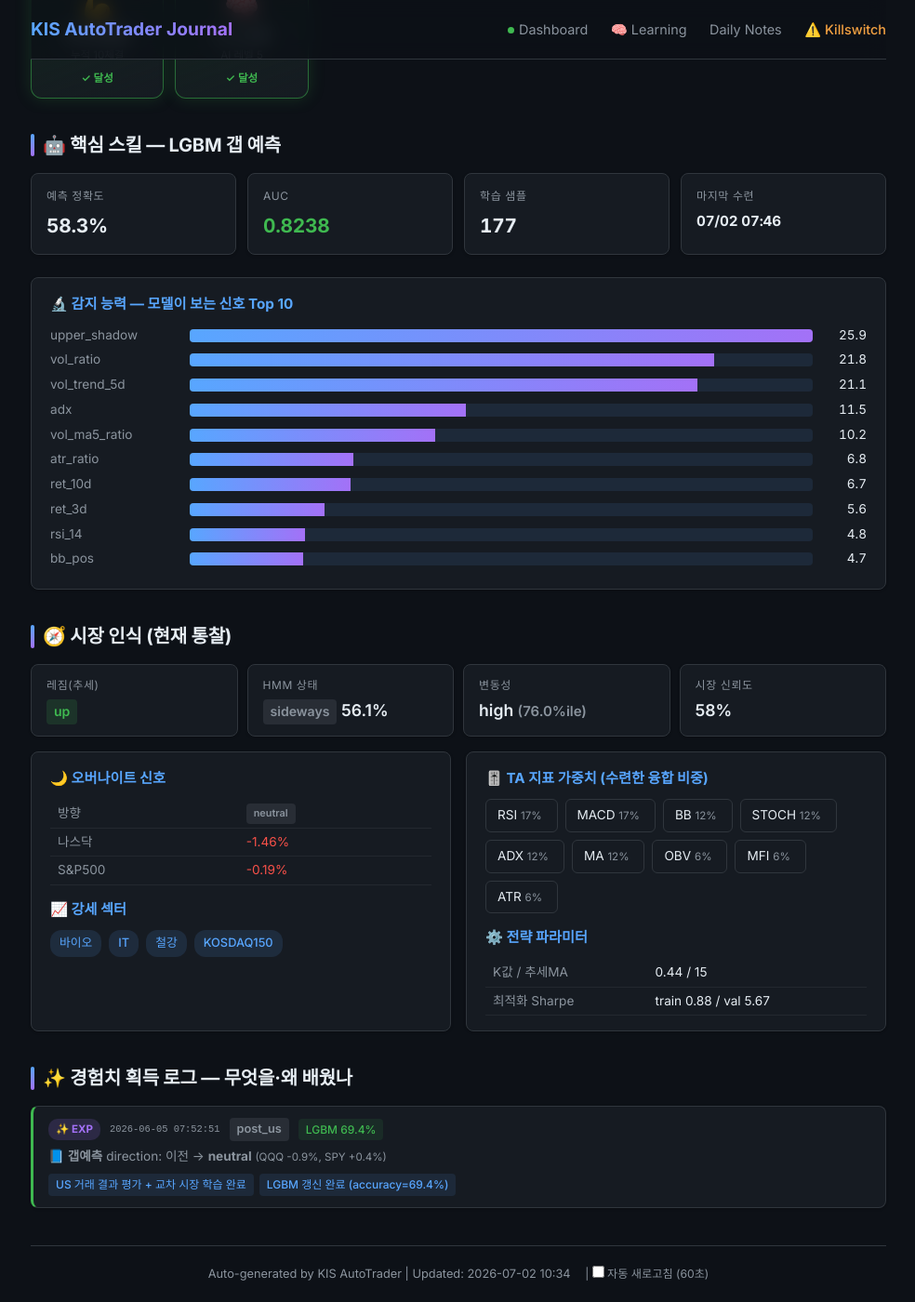
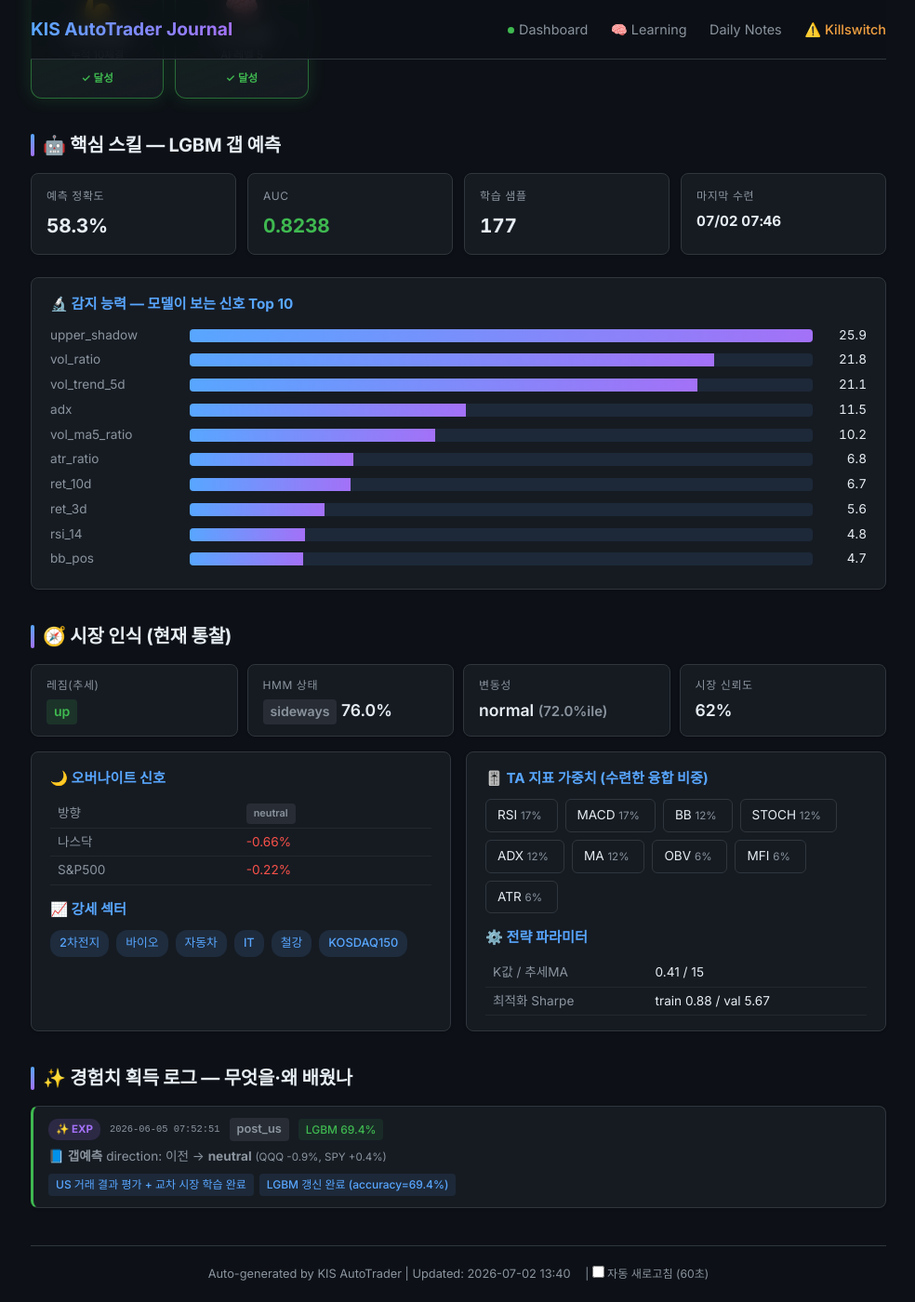
Before and after one commit to BudongJW/kis-trading-journal, a Jekyll site: the page built from learning.html, in a window 1280 px wide and 1400 px high, scrolled down 652 px. Shown: the whole window at 93% size, without its empty margins (147-1131 px from the left). Built offline with Jekyll 4.4.1, drawn with Linux system fonts in a browser that asks for light colours; nearby versions of some CDN libraries; some of the changed text lies outside the part shown.

Commit message:
auto: portfolio update 13:40

```diff
--- a/_data/portfolio.json
+++ b/_data/portfolio.json
@@ -1,5 +1,5 @@
 {
-  "updated_at": "2026-07-02T10:34:25.663140",
+  "updated_at": "2026-07-02T13:40:49.297035",
   "initial_capital": 500000,
   "cash": 647350,
   "holdings": [
@@ -7,12 +7,11 @@
       "symbol": "114800",
       "name": "KODEX 인버스",
       "qty": 276,
-      "current_price": 965,
-      "value": 266340,
+      "current_price": 985,
+      "value": 271860,
       "buy_price": 904,
-      "pnl": 16836,
-      "pnl_pct": 6.74,
-      "manual": true,
+      "pnl": 22356,
+      "pnl_pct": 8.96,
       "stop_price": 877
     }
   ],
@@ -29,13 +28,13 @@
     "set_at": "",
     "set_by": ""
   },
-  "holdings_value": 266340,
-  "total_value": 913690,
-  "total_pnl": 12184,
-  "total_pnl_pct": 1.35,
+  "holdings_value": 271860,
+  "total_value": 919210,
+  "total_pnl": 17704,
+  "total_pnl_pct": 1.96,
   "realized_pnl": -4652,
-  "unrealized_pnl": 16836,
-  "total_trades": 39,
+  "unrealized_pnl": 22356,
+  "total_trades": 40,
   "completed_trades": 20,
   "winning_trades": 12,
   "losing_trades": 8,
@@ -484,6 +483,18 @@
       "price": 3364,
       "amount": 20184,
       "reason": "매도: 미국장 마감 청산"
+    },
+    {
+      "timestamp": "2026-06-30T12:25:00",
+      "date": "2026-06-30",
+      "time": "12:25:00",
+      "symbol": "114800",
+      "name": "KODEX 인버스",
+      "side": "buy",
+      "qty": 276,
+      "price": 903,
+      "amount": 249228,
+      "reason": "인버스 매수 백필: CAUTION 레짐 하락대응 (debug-once 미기록 복구)"
     },
     {
       "timestamp": "2026-07-01T00:12:19",
@@ -809,20 +820,20 @@
     "worst_trade": null
   },
   "costs": {
-    "total_fees": 1214,
+    "total_fees": 1251,
     "total_taxes": 1966,
-    "total_cost": 3180,
+    "total_cost": 3217,
     "realized_pnl_gross": -4652,
-    "realized_pnl_net": -7832,
+    "realized_pnl_net": -7869,
     "tax_exemption_remaining_krw": 2500000
   },
   "performance": {
-    "sharpe_ratio": 0.01,
+    "sharpe_ratio": 0.02,
     "max_drawdown_pct": -100.0,
     "profit_factor": 0.56,
     "avg_win_pct": 1.85,
     "avg_loss_pct": -2.85,
-    "total_return_pct": 2.44
+    "total_return_pct": 3.54
   },
   "r_summary": {},
   "daily_history": [
@@ -1344,33 +1355,35 @@
     },
     {
       "date": "2026-07-02",
-      "total_value": 913690,
+      "total_value": 919210,
       "cash": 647350,
-      "holdings_value": 266340,
-      "day_pnl": 16836,
-      "cumul_pnl": 12184,
+      "holdings_value": 271860,
+      "day_pnl": 22356,
+      "cumul_pnl": 17704,
       "realized_pnl": -4652,
-      "unrealized_pnl": 16836,
+      "unrealized_pnl": 22356,
       "net_deposit": 401506,
       "regime": "up",
       "hmm_state": "sideways",
-      "confidence": 0.583,
-      "k_value": 0.44
+      "confidence": 0.62,
+      "k_value": 0.41
     }
   ],
   "market": {
     "regime": "up",
     "hmm_state": "sideways",
-    "confidence": 0.583,
-    "volatility": "high",
-    "vol_percentile": 76.0,
+    "confidence": 0.62,
+    "volatility": "normal",
+    "vol_percentile": 72.0,
     "overnight_gap": {
       "direction": "neutral",
-      "strength": 0.28,
+      "strength": 0.1,
       "action": "normal"
     },
     "strong_sectors": [
+      "2차전지",
       "바이오",
+      "자동차",
       "IT",
       "철강",
       "KOSDAQ150"
@@ -1379,10 +1392,10 @@
   "strategy": {
     "name": "ETF 변동성 돌파 + 신호 융합",
     "params": {
-      "k": 0.44,
+      "k": 0.41,
       "trend_ma": 15
     },
-    "universe_count": 10,
+    "universe_count": 12,
     "universe": [
       {
         "symbol": "395160",
@@ -1409,8 +1422,16 @@
         "name": "HMM"
       },
       {
+        "symbol": "305720",
+        "name": "KODEX 2차전지"
+      },
+      {
         "symbol": "244580",
         "name": "KODEX 바이오"
+      },
+      {
+        "symbol": "091180",
+        "name": "KODEX 자동차"
       },
       {
         "symbol": "098560",
@@ -1440,11 +1461,11 @@
     "enabled": true,
     "regime": "CAUTION",
     "confidence": 0.65,
-    "sma_ratio": 0.6102,
+    "sma_ratio": 0.5755,
     "canary_bad": 1,
     "canary_scores": {
-      "195930": 1.5582,
-      "132030": -1.8891
+      "195930": 1.6423,
+      "132030": -1.8516
     }
   },
   "us_session": {
@@ -1498,20 +1519,22 @@
     "market": {
       "trend": "up",
       "hmm_state": "sideways",
-      "hmm_confidence": 56.1,
-      "volatility": "high",
-      "vol_percentile": 76.0,
-      "market_confidence": 0.583,
-      "analyzed_at": "2026-06-30 10:30"
+      "hmm_confidence": 76.0,
+      "volatility": "normal",
+      "vol_percentile": 72.0,
+      "market_confidence": 0.62,
+      "analyzed_at": "2026-07-02 10:29"
     },
     "overnight": {
       "direction": "neutral",
-      "nasdaq_change": -1.46,
-      "sp500_change": -0.19,
+      "nasdaq_change": -0.66,
+      "sp500_change": -0.22,
       "recommended_action": "normal"
     },
     "strong_sectors": [
+      "2차전지",
       "바이오",
+      "자동차",
       "IT",
       "철강",
       "KOSDAQ150"
@@ -1565,7 +1588,7 @@
       ]
     },
     "strategy_params": {
-      "k": 0.44,
+      "k": 0.41,
       "trend_ma": 15,
       "train_sharpe": 0.88,
       "val_sharpe": 5.67,
@@ -1617,10 +1640,10 @@
     "game": {
       "level": 6,
       "title": "전략가",
-      "xp": 7126,
-      "xp_in_level": 560,
+      "xp": 7176,
+      "xp_in_level": 610,
       "xp_for_next": 3225,
-      "progress_pct": 17.4,
+      "progress_pct": 18.9,
       "achievements": [
         {
           "icon": "🎯",
@@ -1689,7 +1712,7 @@
         {
           "label": "거래경험",
           "icon": "💼",
-          "value": 39,
+          "value": 40,
           "suffix": "건",
           "bar": null
         },
@@ -1715,16 +1738,16 @@
     "allow_inverse": true,
     "allow_leverage": false,
     "size_mult": 0.6,
-    "k_effective": 0.49,
+    "k_effective": 0.46,
     "allow_summary": "롱/인버스",
-    "briefing": "오늘 스탠스 신중(CAUTIOUS) · 레짐 CAUTION·신뢰도 58% · 美 오버나이트 neutral(-1.5%) · 고변동(76.0%ile) · 예산 40%·최대 2종목·허용 롱/인버스",
+    "briefing": "오늘 스탠스 신중(CAUTIOUS) · 레짐 CAUTION·신뢰도 62% · 美 오버나이트 neutral(-0.7%) · 예산 40%·최대 2종목·허용 롱/인버스",
     "signals": {
       "regime": "CAUTION",
-      "confidence": 0.583,
+      "confidence": 0.62,
       "direction": "neutral",
-      "nasdaq_change": -1.46,
-      "high_vol": true,
-      "vol_percentile": 76.0,
+      "nasdaq_change": -0.66,
+      "high_vol": false,
+      "vol_percentile": 72.0,
       "rapid_level": "NONE"
     }
   },
@@ -1737,7 +1760,7 @@
     "max_weight": 0.15,
     "regime": "CAUTION",
     "hmm_state": "sideways",
-    "hmm_confidence": 0.561,
+    "hmm_confidence": 0.76,
     "universe": [
       {
         "symbol": "122630",
--- a/state/trades.csv
+++ b/state/trades.csv
@@ -36,6 +36,6 @@
 2026-06-25T04:45:28,PSQ,US_PSQ,sell,8,2604,20832,0,매도: 미국장 마감 청산
 2026-06-26T00:24:32,SH,ProShares Short S&P500 (1x inverse),buy,6,3353,20118,0,US 매수: 변동성 돌파 + TA +13
 2026-06-26T04:45:23,SH,US_SH,sell,6,3364,20184,0,매도: 미국장 마감 청산
+2026-06-30T12:25:00,114800,KODEX 인버스,buy,276,903,249228,0,인버스 매수 백필: CAUTION 레짐 하락대응 (debug-once 미기록 복구)
 2026-07-01T00:12:19,XLF,Financial Select Sector SPDR (금융),buy,4,5370,21480,0,US 매수: 변동성 돌파 + TA +24
 2026-07-01T04:45:11,XLF,US_XLF,sell,4,5362,21448,0,매도: 미국장 마감 청산
-2026-06-30T12:25:00,114800,KODEX 인버스,buy,276,903,249228,0,인버스 매수 백필: CAUTION 레짐 하락대응 (debug-once 미기록 복구)
```
